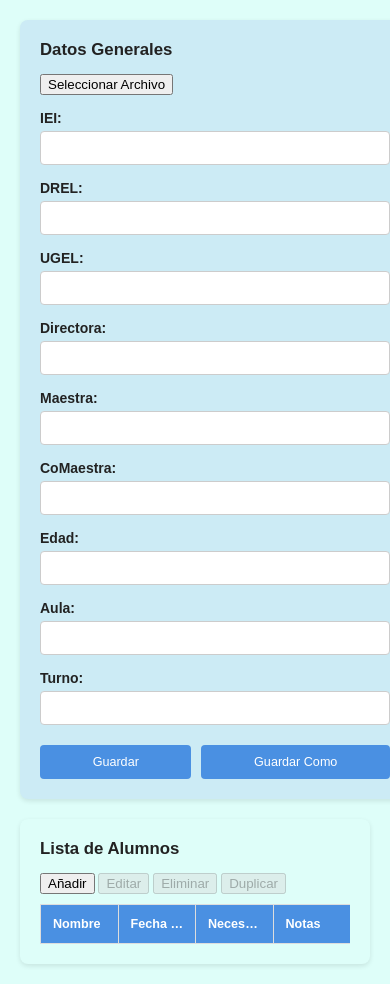
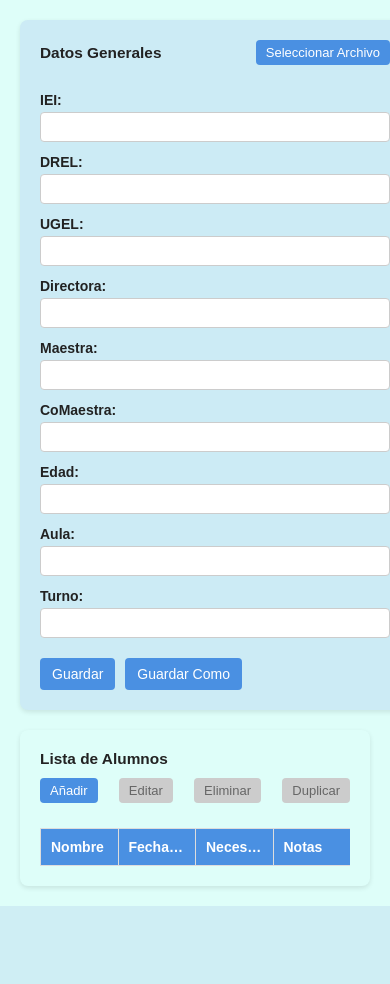
Before and after one commit to ReinaPapaya/Editor_Clase_Web, a Flask app: page / in a window 390 px wide. After the commit the page ends 906 px from the top, so only its background shows below. Run offline with Flask 3, Linux system fonts and the light colour scheme; data that the repository does not hold is empty.

Commit message:
Update styles.css
Aplicaremos estilos uniformes a todos los botones, corrigiendo el tamaño de fuente y otros problemas visuales

```diff
--- a/static/styles.css
+++ b/static/styles.css
@@ -17,6 +17,56 @@ body {
     gap: 20px; /* Espacio entre los frames */
     height: calc(100vh - 40px); /* Altura del viewport menos el padding */
 }
+
+/* --- Estilos Generales para Botones --- */
+.main-button, .secondary-button, .header-button {
+    padding: 8px 12px; /* Ajustar padding */
+    border: none;
+    border-radius: 4px;
+    cursor: pointer;
+    font-size: 14px; /* Tamaño de fuente consistente */
+    transition: background-color 0.3s, transform 0.1s;
+    font-weight: normal; /* Evitar negritas no deseadas */
+}
+
+.main-button {
+    background-color: #4A90E2; /* Azul principal */
+    color: #FFFFFF;
+}
+.main-button:hover {
+    background-color: #3A7BC8; /* Azul principal hover */
+}
+.main-button:active {
+    transform: scale(0.98); /* Pequeño efecto al hacer clic */
+}
+
+.secondary-button {
+    background-color: #A0B8D8; /* Gris azulado */
+    color: #2D3436;
+}
+.secondary-button:hover {
+    background-color: #90A8C8; /* Gris azulado hover */
+}
+.secondary-button:active {
+    transform: scale(0.98);
+}
+
+.header-button {
+    background-color: #4A90E2; /* Azul principal para botones de encabezado */
+    color: #FFFFFF;
+    padding: 5px 10px; /* Padding más pequeño para botones de encabezado */
+    font-size: 13px; /* Fuente más pequeña */
+}
+.header-button:hover {
+    background-color: #3A7BC8; /* Azul principal hover */
+}
+.header-button:disabled {
+    background-color: #cccccc; /* Gris para botones deshabilitados */
+    color: #666666;
+    cursor: not-allowed;
+}
+/* --- Fin Estilos Generales para Botones --- */
+
 
 /* Frame para Datos Generales */
 .general-frame {
@@ -30,58 +80,48 @@ body {
     flex-direction: column;
 }
 
+.general-frame .section-header {
+    display: flex;
+    justify-content: space-between;
+    align-items: center;
+    margin-bottom: 15px;
+}
+
 .general-frame h2 {
-    margin-top: 0;
+    margin: 0;
     color: #222222;
-    font-size: 1.2em;
+    font-size: 1.1em; /* Tamaño de fuente del título */
 }
 
 .general-frame label {
     display: block;
-    margin-top: 15px;
+    margin-top: 12px; /* Espacio reducido */
     font-weight: bold;
     color: #222222;
+    font-size: 14px; /* Consistencia */
 }
 
 .general-frame input[type="text"],
 .general-frame input[type="number"] {
     width: 100%;
-    padding: 8px;
-    margin-top: 5px;
+    padding: 6px; /* Padding reducido */
+    margin-top: 4px; /* Margen reducido */
     box-sizing: border-box;
     border: 1px solid #CCCCCC;
     border-radius: 4px;
     background-color: #FFFFFF;
     color: #262626;
-    font-size: 1em;
+    font-size: 14px; /* Consistencia */
 }
 
-.button-group {
+.general-frame .button-group {
     margin-top: 20px;
     display: flex;
     flex-wrap: wrap;
     gap: 10px;
 }
+/* No es necesario aplicar .main-button aquí porque ya se aplican en el HTML */
 
-.general-frame .button-group button,
-.alumnos-frame .button-group button {
-    padding: 10px 15px;
-    border: none;
-    border-radius: 4px;
-    cursor: pointer;
-    font-size: 0.9em;
-    transition: background-color 0.3s;
-}
-
-.general-frame .button-group button {
-    background-color: #4A90E2; /* Color de botón principal */
-    color: #FFFFFF;
-    flex-grow: 1;
-}
-
-.general-frame .button-group button:hover {
-    background-color: #3A7BC8; /* Color de botón principal hover */
-}
 
 /* Frame para Alumnos */
 .alumnos-frame {
@@ -95,10 +135,22 @@ body {
     overflow: hidden; /* Contiene el contenido desbordante */
 }
 
+.alumnos-frame .section-header {
+    display: flex;
+    justify-content: space-between;
+    align-items: center;
+    margin-bottom: 15px;
+}
+
 .alumnos-frame h2 {
-    margin-top: 0;
+    margin: 0;
     color: #222222;
-    font-size: 1.2em;
+    font-size: 1.1em; /* Tamaño de fuente del título */
+}
+
+.alumnos-frame .header-buttons-group {
+    display: flex;
+    gap: 8px; /* Espacio entre botones de encabezado */
 }
 
 /* Tabla de Alumnos */
@@ -122,16 +175,17 @@ body {
 #alumnos-table th,
 #alumnos-table td {
     border: 1px solid #ddd;
-    padding: 12px;
+    padding: 10px; /* Padding reducido */
     text-align: left;
     white-space: nowrap; /* Evita que el texto se rompa en varias líneas */
     overflow: hidden;
     text-overflow: ellipsis; /* Muestra puntos suspensivos si el texto es muy largo */
+    font-size: 14px; /* Consistencia */
 }
 
 #alumnos-table th {
     font-weight: bold;
-    font-size: 0.9em;
+    font-size: 14px; /* Consistencia */
 }
 
 #alumnos-table tbody {
@@ -230,9 +272,11 @@ body {
     margin-top: 15px;
     font-weight: bold;
     color: #222222;
+    font-size: 14px; /* Consistencia */
 }
 
 .modal-content input[type="text"],
+.modal-content input[type="date"], /* Incluye input date */
 .modal-content textarea {
     width: 100%;
     padding: 8px;
@@ -301,4 +322,15 @@ body {
     #alumnos-table tbody {
         max-height: 400px; /* Ajusta la altura máxima en móviles */
     }
+
+    .alumnos-frame .section-header {
+        flex-direction: column;
+        align-items: flex-start;
+    }
+
+    .alumnos-frame .header-buttons-group {
+        margin-top: 10px;
+        width: 100%;
+        justify-content: space-between;
+    }
 }
```
Also changed, not shown: other parts of static/styles.css (+11 -45 lines).
